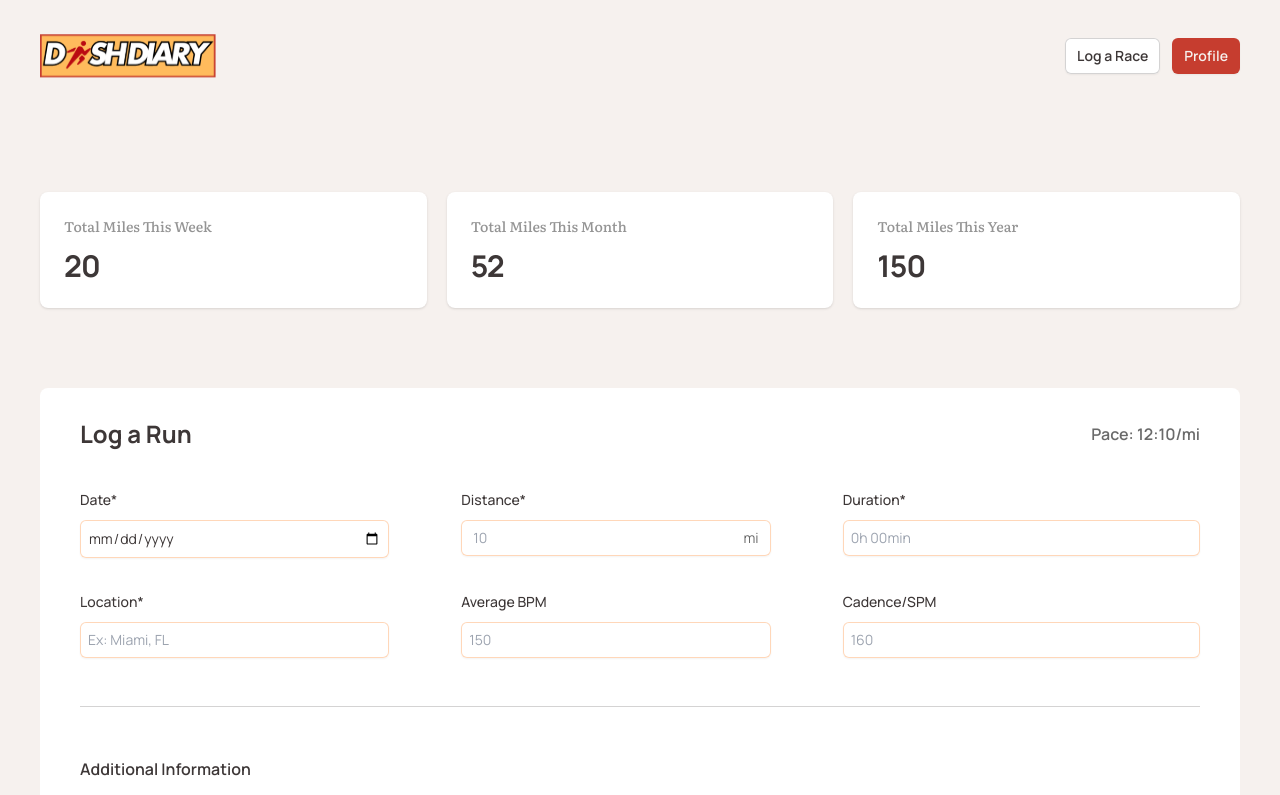
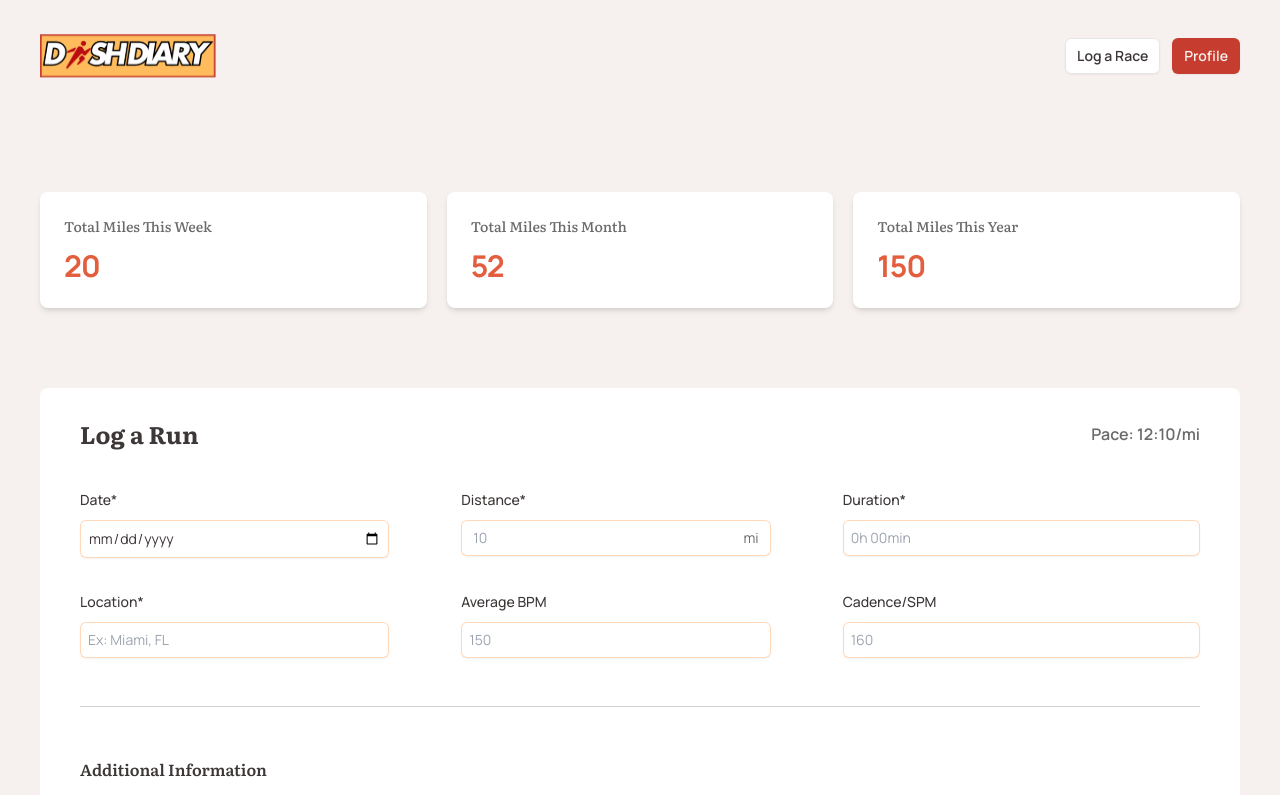
Before and after one commit to bfreitas1098/dashdiary, a React (Create React App) app: page / in a window 1280 px wide. Shown: the top 795 px of the page. Built offline with nearby package versions, Linux system fonts and the light colour scheme.

Commit message:
Made adjustments to the stats and header layout

```diff
--- a/src/App.css
+++ b/src/App.css
@@ -27,6 +27,10 @@ dt {
 }
 
 /* Form */
+h2 {
+  font-family: var(--heading-ff);
+}
+
 .subtitle {
   margin-top: 0.5rem !important;
 }
--- a/src/Header.js
+++ b/src/Header.js
@@ -10,7 +10,7 @@ const Header = () => {
       <div className="mt-4 flex md:ml-4 md:mt-0">
         <button
           type="button"
-          className="inline-flex items-center rounded-md bg-white2 px-3 py-2 text-sm font-semibold text-body shadow-sm ring-1 ring-inset ring-gray hover:bg-hovWhite"
+          className="inline-flex items-center rounded-md bg-white2 px-3 py-2 text-sm font-semibold text-body shadow-sm ring-1 ring-inset ring-lightGray hover:bg-hovWhite"
         >
           Log a Race
         </button>
--- a/src/Stats.js
+++ b/src/Stats.js
@@ -11,12 +11,12 @@ export default function Stats() {
         {stats.map((item) => (
           <div
             key={item.name}
-            className="overflow-hidden rounded-lg bg-white2 px-4 py-5 shadow sm:p-6"
+            className="overflow-hidden rounded-lg bg-white2 px-4 py-5 shadow-md sm:p-6"
           >
-            <dt className="truncate text-sm font-medium text-placeholder mb-3">
+            <dt className="truncate text-sm font-medium text-darkGray mb-3">
               {item.name}
             </dt>
-            <dd className="mt-1 text-3xl font-bold tracking-tight text-body">
+            <dd className="mt-1 text-3xl font-bold tracking-tight text-darkOrange">
               {item.stat}
             </dd>
           </div>
```
